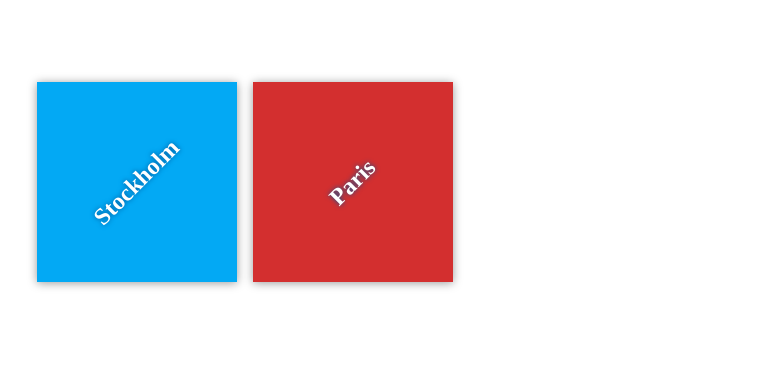
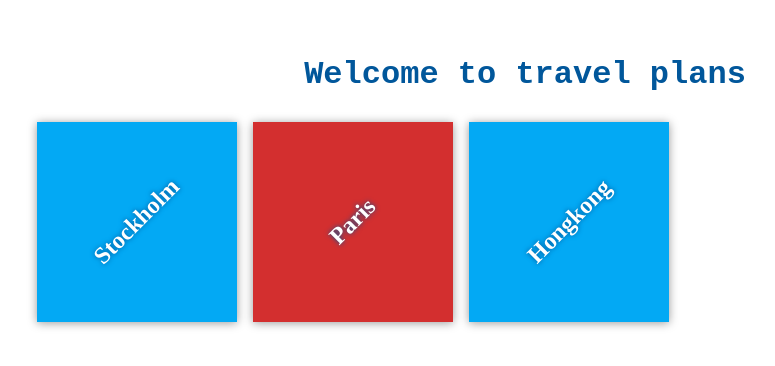
Before and after one commit to sunisakc/my-travel-plans, a plain HTML site: page index.html in a window 1280 px wide. Shown: the part 218-584 px from the top of the page, without its empty margins (115-890 px from the left). Drawn offline with Linux system fonts and the light colour scheme.

Commit message:
change css

```diff
--- a/css/app.css
+++ b/css/app.css
@@ -36,6 +36,12 @@ body {
 .destination:hover h2 {
     transform: rotate(0deg);
 }
+h1{
+
+    text-align:center;
+    font-family: 'Courier New', Courier, monospace;
+    color: #01579b;
+}
 h2 {
     margin: 0;
     transform: rotate(-45deg);
--- a/index.html
+++ b/index.html
@@ -7,14 +7,20 @@
     <link rel="stylesheet" type="text/css" href="css/app.css">
 </head>
 <body>
+
     <div class="container">
+            <h1>Welcome to travel plans</h1>
         <div class="destination-container">
+
         <div class="destination" id="stockholm">
             <h2>Stockholm</h2>
         </div>
         <div class="destination" id="paris">
             <h2>Paris</h2>
         </div>
+        <div class="destination" id="Hongkong">
+            <h2>Hongkong</h2>
+        </div>
     </div>
 </div>
 </body>
```
